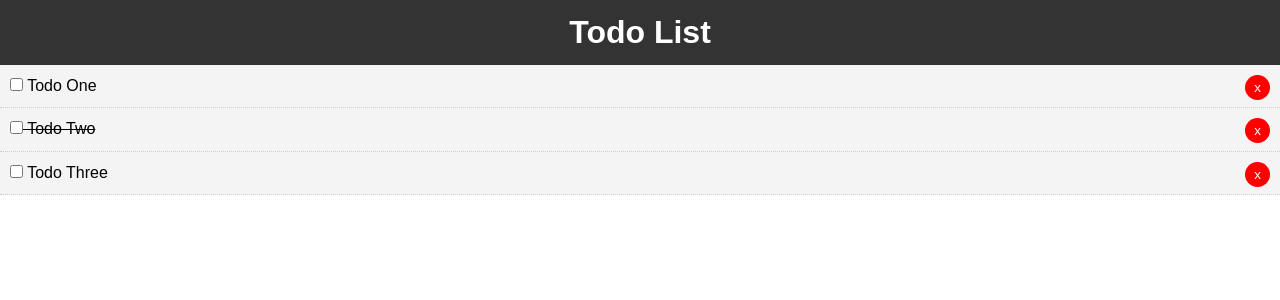
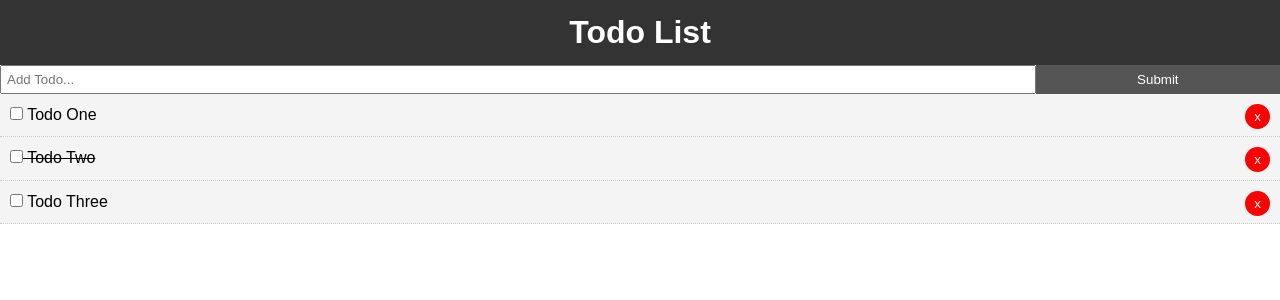
Before and after one commit to ikatzarski/vue-todo-list, a Vue app: page / in a window 1280 px wide. Shown: the top 300 px of the page. Built offline with nearby package versions, Linux system fonts and the light colour scheme.

Commit message:
Add form for adding Todos

```diff
--- a/package.json
+++ b/package.json
@@ -9,6 +9,7 @@
   },
   "dependencies": {
     "core-js": "^3.6.5",
+    "uuid": "^8.3.2",
     "vue": "^2.6.11"
   },
   "devDependencies": {
--- a/src/App.vue
+++ b/src/App.vue
@@ -1,17 +1,20 @@
 <template>
   <div id="app">
     <Header />
+    <AddTodo v-on:add-todo="addTodo" />
     <Todos v-bind:todos="todos" v-on:del-todo="deleteTodo" />
   </div>
 </template>
 
 <script>
+import AddTodo from "./components/AddTodo";
 import Header from "./components/layout/Header";
 import Todos from "./components/Todos";
 
 export default {
   name: "App",
   components: {
+    AddTodo,
     Header,
     Todos,
   },
@@ -28,6 +31,9 @@ export default {
     deleteTodo(id) {
       this.todos = this.todos.filter((todo) => todo.id !== id);
     },
+    addTodo(newTodo) {
+      this.todos = [...this.todos, newTodo];
+    },
   },
 };
 </script>
@@ -43,4 +49,17 @@ body {
   font-family: Arial, Helvetica, sans-serif;
   line-height: 1.4;
 }
+
+.btn {
+  display: inline-block;
+  border: none;
+  background: #555;
+  color: #fff;
+  padding: 7px 20px;
+  cursor: pointer;
+}
+
+.btn:hover {
+  background: #666;
+}
 </style>
--- /dev/null
+++ b/src/components/AddTodo.vue
@@ -0,0 +1,54 @@
+<template>
+  <div>
+    <form @submit="addTodo">
+      <input
+        type="text"
+        v-model="title"
+        name="title"
+        placeholder="Add Todo..."
+      />
+      <input type="submit" value="Submit" class="btn" />
+    </form>
+  </div>
+</template>
+
+<script>
+import { v4 } from "uuid";
+
+export default {
+  name: "AddTodo",
+  data() {
+    return {
+      title: "",
+    };
+  },
+  methods: {
+    addTodo(e) {
+      e.preventDefault();
+      const newTodo = {
+        id: v4(),
+        title: this.title,
+        completed: false,
+      };
+      this.$emit("add-todo", newTodo);
+
+      this.title = "";
+    },
+  },
+};
+</script>
+
+<style scoped>
+form {
+  display: flex;
+}
+
+input[type="text"] {
+  flex: 10;
+  padding: 5px;
+}
+
+input[type="submit"] {
+  flex: 2;
+}
+</style>
```
Also changed, not shown: 1 other file (tests, documents, lock files or other folders).
